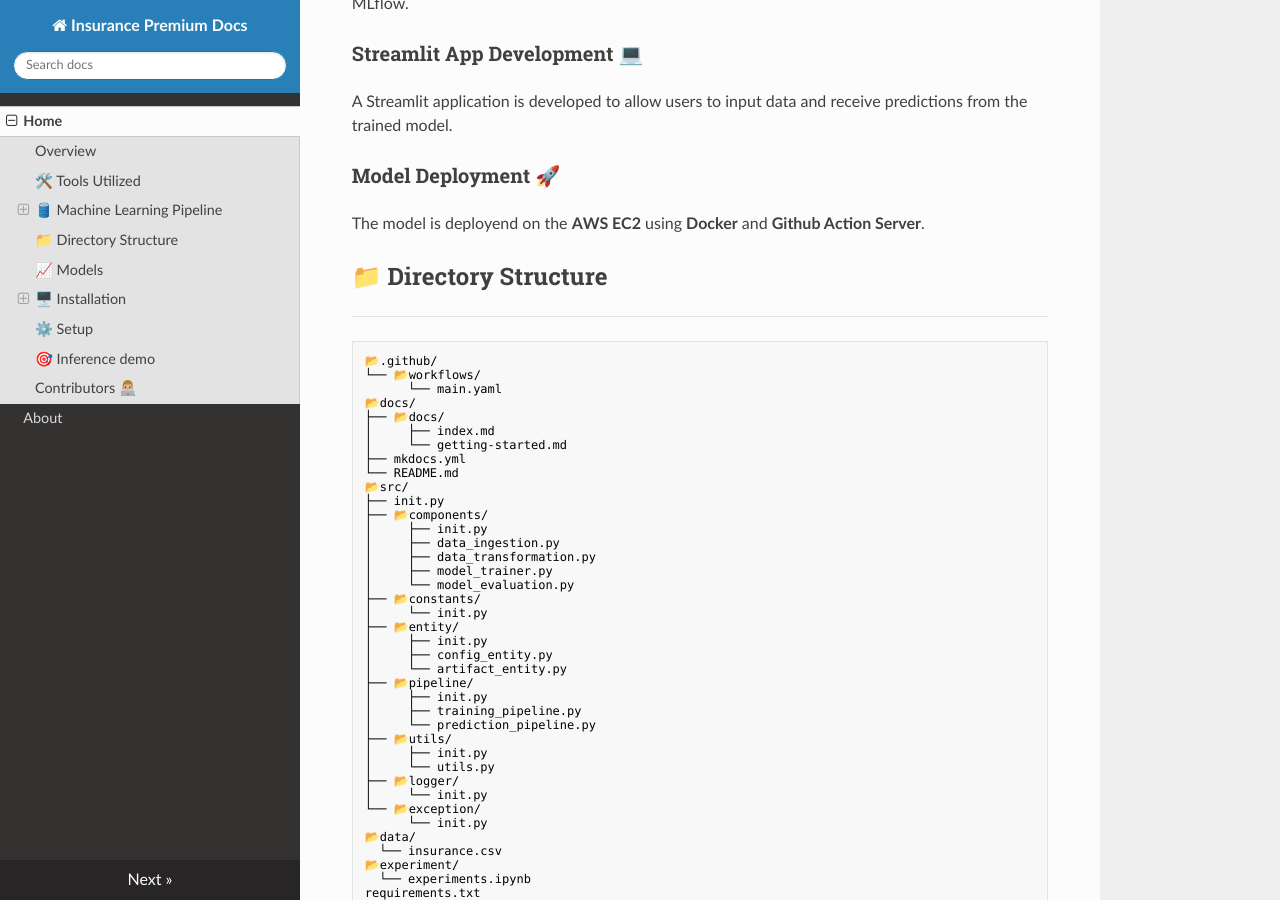
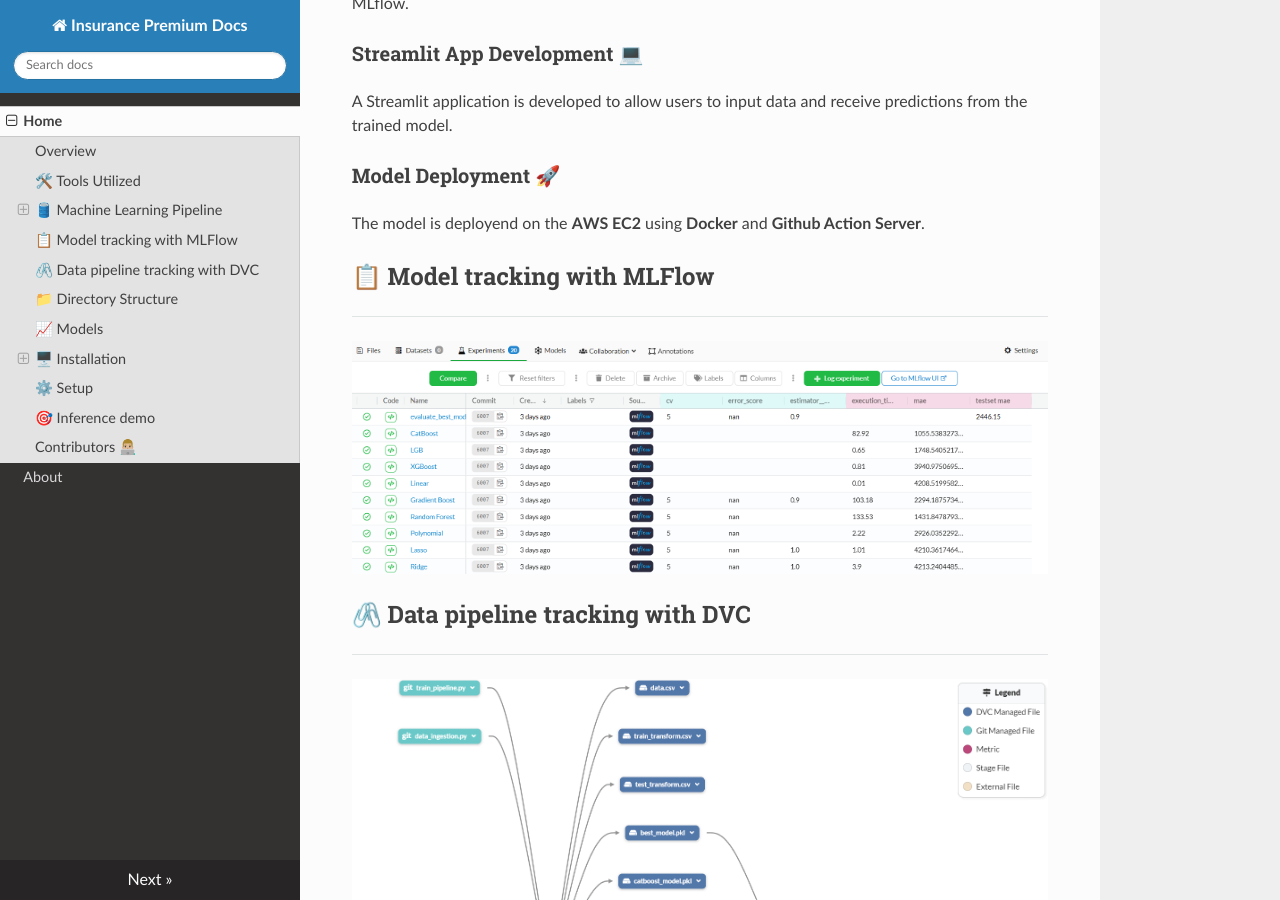
Before and after one commit to ravi46931/insurance-premium-MLOps, an MkDocs documentation site: the page built from docs/docs/index.md, in a window 1280 px wide and 900 px high, scrolled down 1216 px. Built offline with MkDocs 1.6.1, drawn with Linux system fonts in a browser that asks for light colours; nearby versions of some CDN libraries.

Commit message:
Pic add mlfloe, dvc

```diff
--- a/docs/docs/index.md
+++ b/docs/docs/index.md
@@ -10,6 +10,13 @@
 ## Overview<hr>
 
 This is a machine learning application designed for predicting insurance premiums. The project leverages a variety of tools and frameworks to streamline data management, experiment tracking, and model deployment.
+
+<!-- ## Demo
+<hr>
+
+![Insurance-Premium-Streamlit-App](../../insgif.gif) -->
+
+
 
 ## 🛠️ Tools Utilized
 <hr>
@@ -49,6 +56,18 @@
 ### Model Deployment 🚀
 
 The model is deployend on the __AWS EC2__ using __Docker__ and __Github Action Server__.
+
+## 📋 Model tracking with MLFlow
+<hr>
+
+![img](imgs/mlflow_exp.png)
+
+## 🖇️ Data pipeline tracking with DVC
+<hr>
+
+![dvc_up](imgs\dvc_up.png)
+![dvc_up](imgs\dvc_down.png)
+
 
 ## 📁 Directory Structure
 <hr>
--- a/docs/mkdocs.yml
+++ b/docs/mkdocs.yml
@@ -3,3 +3,6 @@
   - Home: index.md
   - About: getting-started.md
 theme: readthedocs
+markdown_extensions:
+  - attr_list
+  - md_in_html
```
Also changed, not shown: Insurance-Premium-Streamlit-App (2).gif (deleted), README.md, docs/docs/imgs/dvc_down.png (added), docs/docs/imgs/dvc_up.png (added), docs/docs/imgs/mlflow_exp.png (added), 1 other file.
